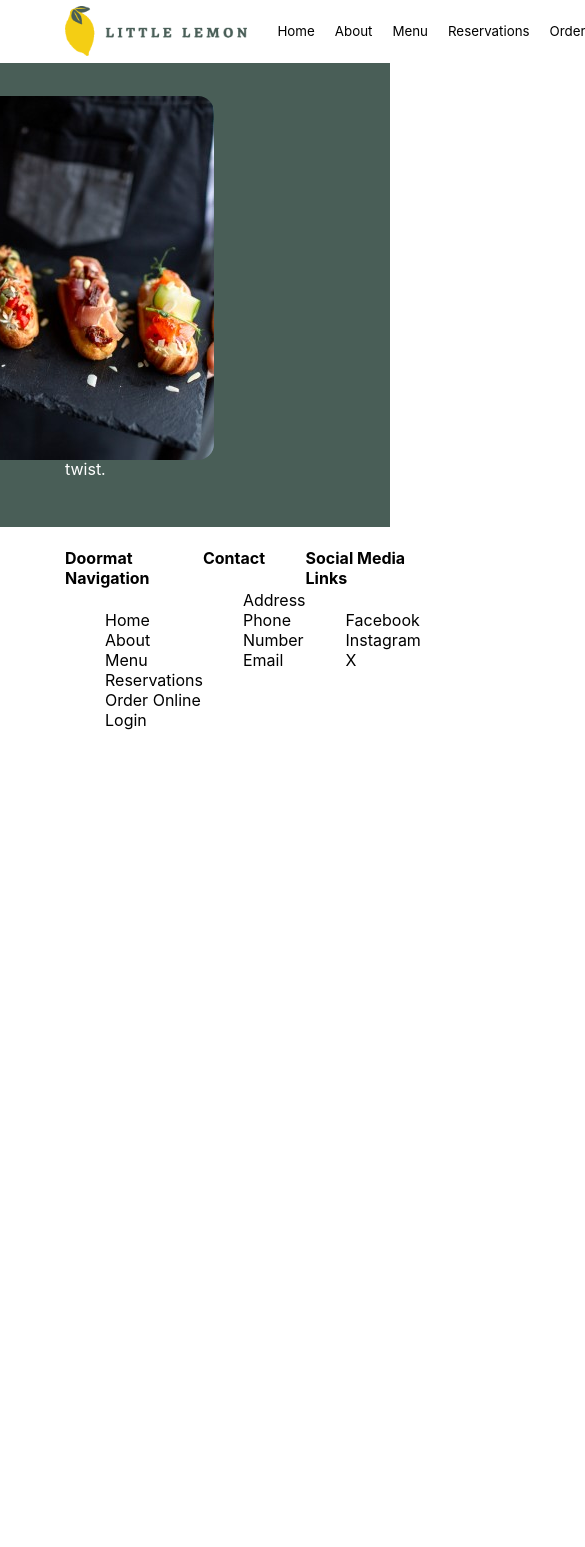
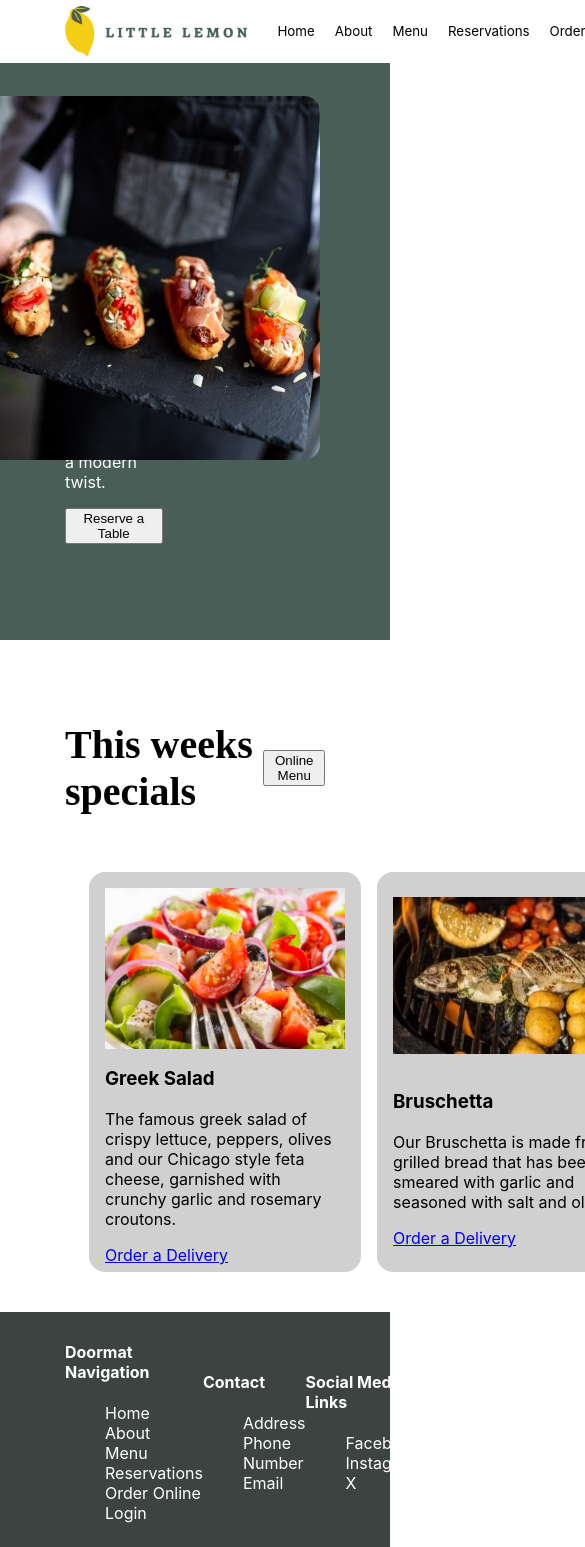
Before and after one commit to dylandudas/capstone-proj-repo, a React (Create React App) app: page / in a window 390 px wide. Shown: the top 1547 px of the page, 585 px wide, since content can reach past the window. Before the commit the page ends 844 px from the top, so only its background shows below. Built offline with nearby package versions, Linux system fonts and the light colour scheme.

Commit message:
added a bunch of stuff but layout still needs work especially for responsiveness which is currently non existent

```diff
--- a/src/App.js
+++ b/src/App.js
@@ -2,12 +2,14 @@ import './App.css';
 import Header from './components/Header';
 import Main from './components/Main';
 import Footer from './components/Footer';
+import Highlights from './components/Highlights';
 
 function App() {
   return (
     <div id="container">
       <Header/>
       <Main/>
+      <Highlights/>
       <Footer/>
     </div>
   );
--- a/src/components/Footer.js
+++ b/src/components/Footer.js
@@ -3,6 +3,7 @@
 function Footer() {
     return (
         <footer>
+            <section className="footer-container">
             <div>
                 <h4>Doormat Navigation</h4>
                 <nav>
@@ -36,6 +37,7 @@ function Footer() {
                     </ul>
                 </nav>
             </div>
+            </section>
         </footer>
     )
 }
--- /dev/null
+++ b/src/components/Highlights.js
@@ -0,0 +1,22 @@
+import SpecialsCard from "./SpecialsCard";
+import salad from '../assets/salad.jpg';
+import grill from '../assets/grill.jpg';
+import pasta from '../assets/pasta.jpg';
+
+function Highlights() {
+    return (
+        <section className="highlights">
+                <div className="highlights-header">
+                    <h1>This weeks specials</h1>
+                    <button>Online Menu</button>
+                </div>
+                <div className="highlights-cards">
+                    <SpecialsCard title={"Greek Salad"} description="The famous greek salad of crispy lettuce, peppers, olives and our Chicago style feta cheese, garnished with crunchy garlic and rosemary croutons." image={salad}/>
+                    <SpecialsCard title={"Bruschetta"} description="Our Bruschetta is made from grilled bread that has been smeared with garlic and seasoned with salt and olive oil." image={grill}/>
+                    <SpecialsCard title={"Lemon Dessert"} description="This comes straight from grandma's recipe book, every last ingredient has been sourced and is as authentic as can be imagined." image={pasta}/>
+                </div>
+            </section>
+    )
+}
+
+export default Highlights;
--- a/src/components/Main.js
+++ b/src/components/Main.js
@@ -1,4 +1,5 @@
 import guyholding from '../assets/guyholding.jpg';
+import SpecialsCard from './SpecialsCard';
 
 function Main() {
     return (
@@ -7,17 +8,15 @@ function Main() {
                 <div className="hero-content">
                     <div className="hero-text">
                         <h1>Little Lemon</h1>
-                        <p>Chicago</p>
-                        <p style={{color: "white"}}>We are a family owned Mediterranean restaurant, focused on traditional recipes served with a modern twist.</p>
+                        <h2>Chicago</h2>
+                        <p>We are a family owned Mediterranean restaurant, focused on traditional recipes served with a modern twist.</p>
+                        <button className="reserve-button">Reserve a Table</button>
                     </div>
                     <div className="hero-image">
                         <img id="heroimage" src={guyholding} alt="Restaurant"/>
                     </div>
                 </div>
             </section>
-            <section className="highlights">
-
-            </section>
         </main>
     )
 }
--- /dev/null
+++ b/src/components/SpecialsCard.js
@@ -0,0 +1,17 @@
+import React from 'react';
+// Optional: Add a CSS file for styling
+
+const SpecialsCard = ({ title, description, image }) => {
+    return (
+        <div className="specials-card">
+            <img src={image} alt={title} className="specials-card-image" />
+            <div className="specials-card-content">
+                <h3 className="specials-card-title">{title}</h3>
+                <p className="specials-card-description">{description}</p>
+                <a href="#" className="specials-card-button">Order a Delivery</a>
+            </div>
+        </div>
+    );
+};
+
+export default SpecialsCard;
--- a/src/index.css
+++ b/src/index.css
@@ -16,6 +16,24 @@ code {
   display: grid;
   grid-template-columns: repeat(12, 1fr);
   grid-template-rows: repeat(6, auto);
+}
+
+.highlights {
+  grid-column: 3/11;
+  grid-row: 3/4;
+  padding-top: 3rem;
+}
+
+.highlights-header {
+  display: flex;
+  justify-content: space-between;
+  align-items: center;
+}
+
+.highlights-cards {
+  display: flex;
+  justify-content: space-between;
+  align-items: center;
 }
 
 .main-nav ul {
@@ -51,14 +69,25 @@ header {
 
 main {
   grid-column: 1/13;
-  grid-row: 2/6;
+  grid-row: 2/3;
 }
 
 footer {
+  grid-column: 1/13;
+  grid-row: 6/7;
+  display: grid;
+  grid-template-columns: repeat(12, 1fr);
+  background-color: #3d4341;
+  margin-top: 1rem;
+}
+
+.footer-container {
   grid-column: 3/11;
-  grid-row: 6/7;
   display: flex;
   justify-content: space-between;
+  align-items: center;
+  padding: .5rem 0;
+  color: white;
 }
 
 footer ul {
@@ -69,7 +98,7 @@ footer ul {
   border-radius: 16px;
   position:absolute;
   top:6rem;
-  right:11rem;
+  right:18%;
 
 }
 
@@ -85,6 +114,7 @@ footer ul {
   display: grid;
   grid-template-columns: repeat(8, 1fr);
   justify-content: space-between;
+  padding-bottom: 4rem;
 }
 
 h1 {
@@ -99,3 +129,35 @@ h1 {
 .hero-text {
   grid-column: 1/4;
 }
+
+.hero-text p {
+  color: white;
+}
+
+.hero-text h2 {
+  color: white;
+  font-size: 1.5rem;
+}
+
+.highlights {
+  grid-column: 3/11;
+}
+
+.specials-card {
+  background-color: #c0c0c0bd;
+  border-radius: 16px;
+  padding: 1rem;
+  margin: 0.5rem;
+  display: flex;
+  flex-direction: column;
+  justify-content: space-around;
+  height: 23rem;
+  width: 15rem;
+}
+
+.highlights-cards {
+  display: flex;
+  justify-content: space-around;
+  align-items: center;
+  padding: 1rem;
+}
```
Also changed, not shown: src/assets/grill.jpg, src/components/About.js (added), src/components/Testimonials.js (added).
